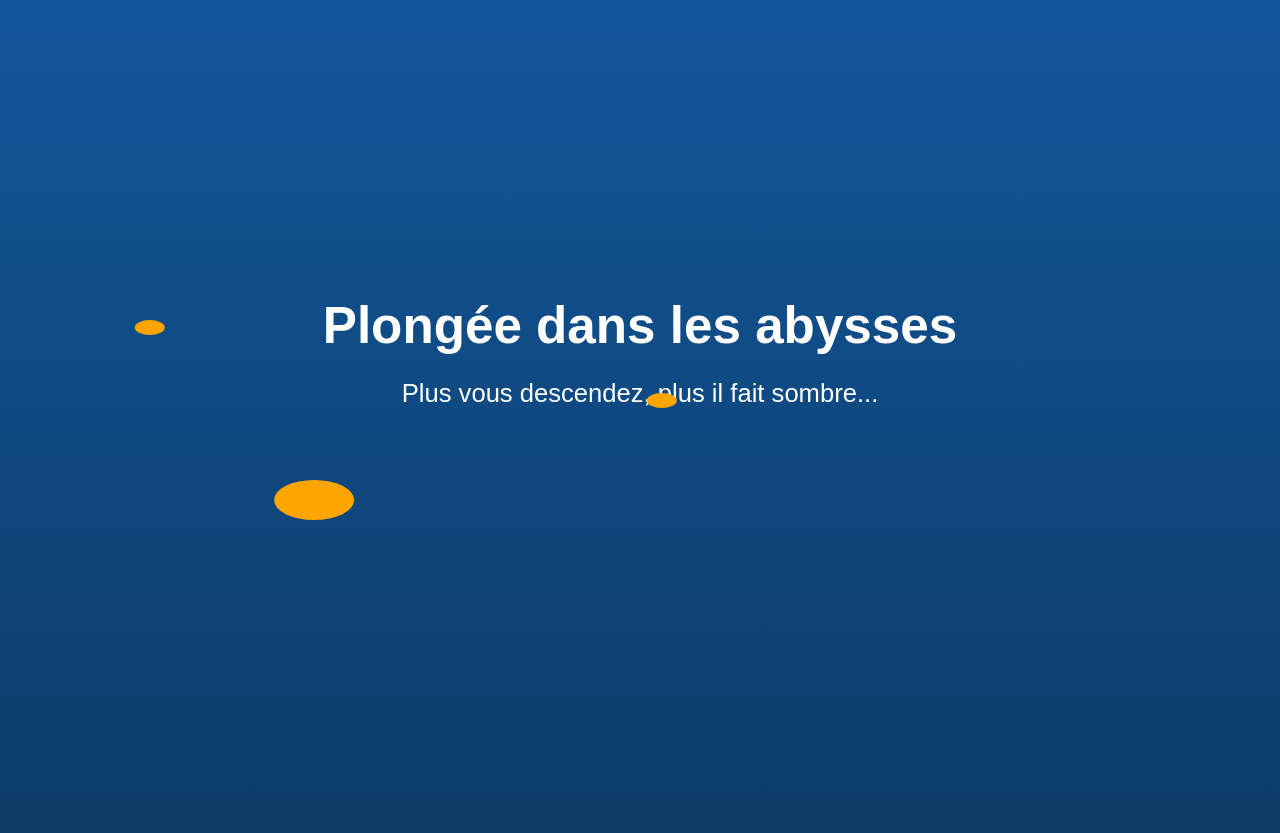
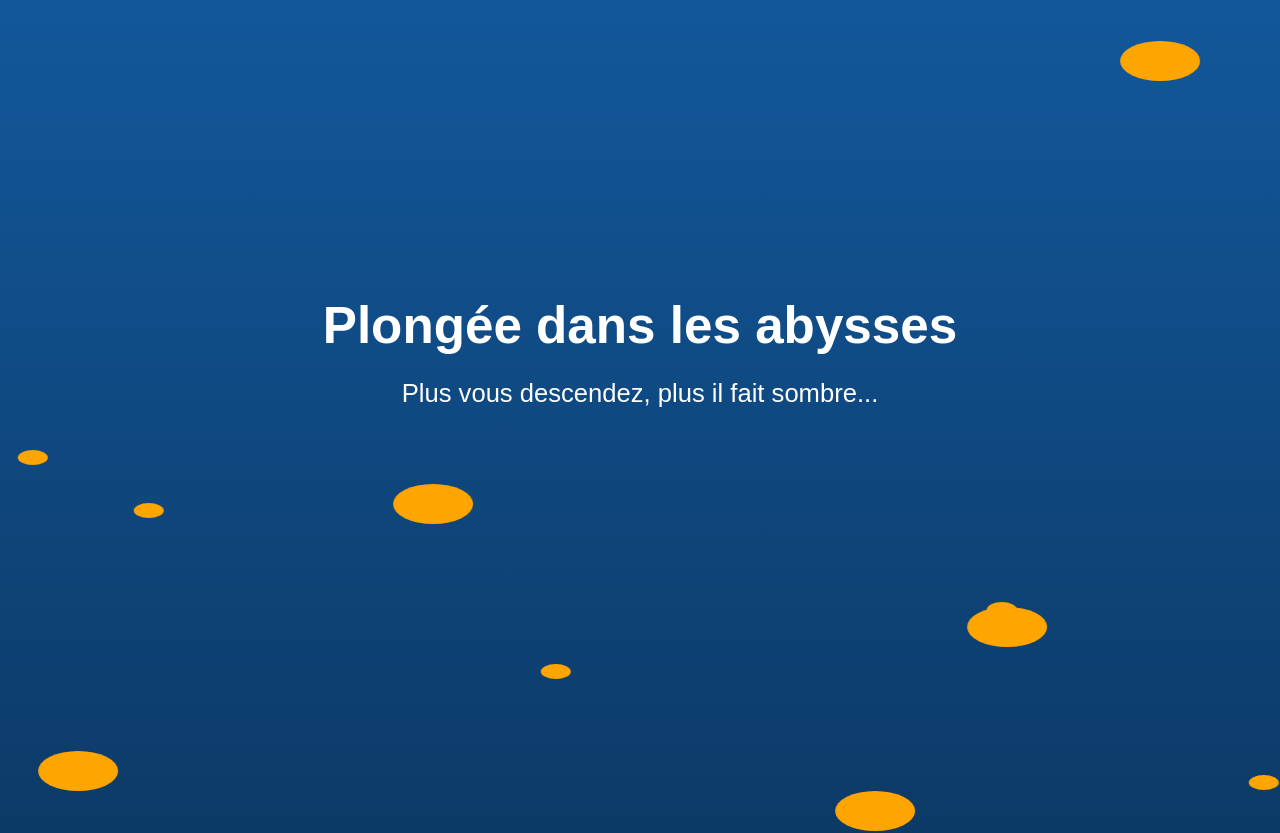
Before and after one commit to Toto028-GT/Reac-TeamAlbi, a React (Vite) app in the folder Main/Projet Defi Principale/: page / in a window 1280 px wide. Shown: the top 833 px of the page. Built offline with nearby package versions, Linux system fonts and the light colour scheme.

Commit message:
commit correction

```diff
--- a/Main/Projet Defi Principale/src/App.jsx
+++ b/Main/Projet Defi Principale/src/App.jsx
@@ -24,7 +24,22 @@ function App() {
       window.removeEventListener('scroll', handleScroll);
     };
   }, []);
-
+  const generateFish = () => {
+    const fishes = [];
+    for (let i = 0; i < 10; i++) {
+      const size = Math.random() > 0.5 ? 'small' : 'large';
+      const top = Math.random() * 100; // Position verticale aléatoire
+      const left = Math.random() * 100; // Position horizontale de départ
+      fishes.push(
+        <div
+          key={i}
+          className={`fish ${size}`}
+          style={{ top: `${top}%`, left: `${left}%` }}
+        ></div>
+      );
+    }
+    return fishes;
+  };
   return (
     <body>
       <div className="container" >
@@ -33,10 +48,7 @@ function App() {
       <p>Plus vous descendez, plus il fait sombre...</p>
 
     </div>
-      <div className="fish small" style={{ left: '10%' }}></div>
-      <div className="fish large" style={{ left: '20%' }}></div>
-      <div className="fish" style={{ left: '30%' }}></div>
-      <div className="fish small" style={{ left: '50%' }}></div>
+    {generateFish()}
     </body>
 
   );
```
